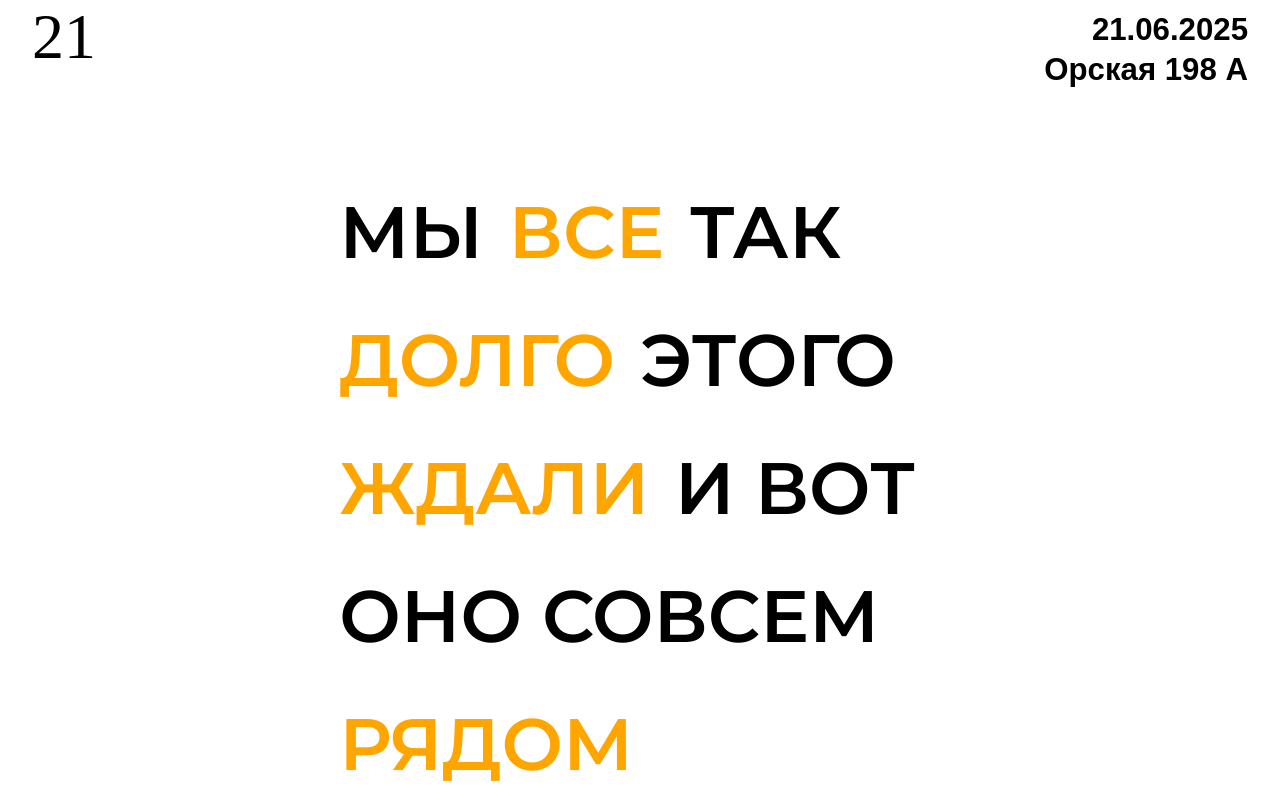
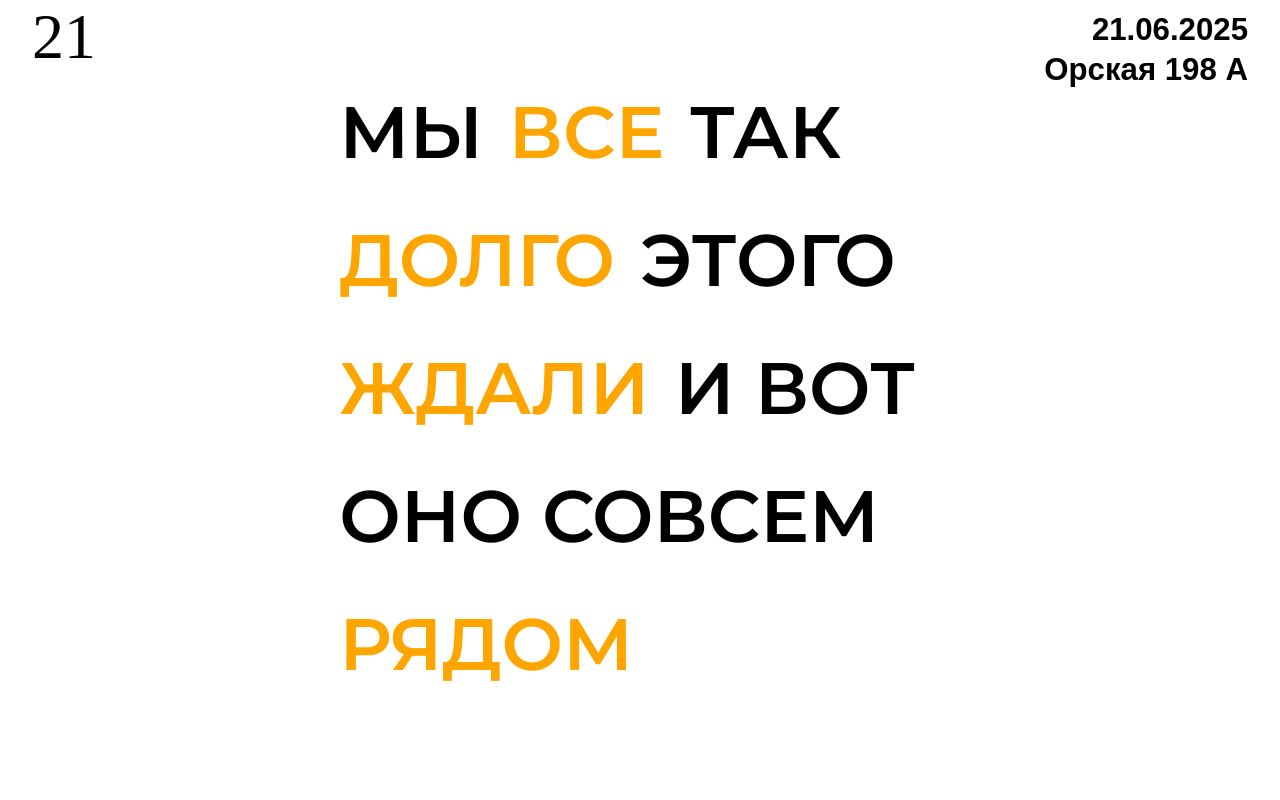
Before and after one commit to trxxxx4/hotsummer, a plain HTML site: page index.html in a window 1280 px wide. Shown: the top 800 px of the page. Drawn offline with nearby package versions, Linux system fonts and the light colour scheme; a script that the page names is missing; a web font is replaced by a local one.

Commit message:
preview text desctop fix

```diff
--- a/global.css
+++ b/global.css
@@ -565,6 +565,9 @@ scale: 1.05;
 .answer__box__wrapper{
     flex-direction: column-reverse;
 }
+.preview_wrapper{
+    align-items: start;
+}
 
 }
 
```
